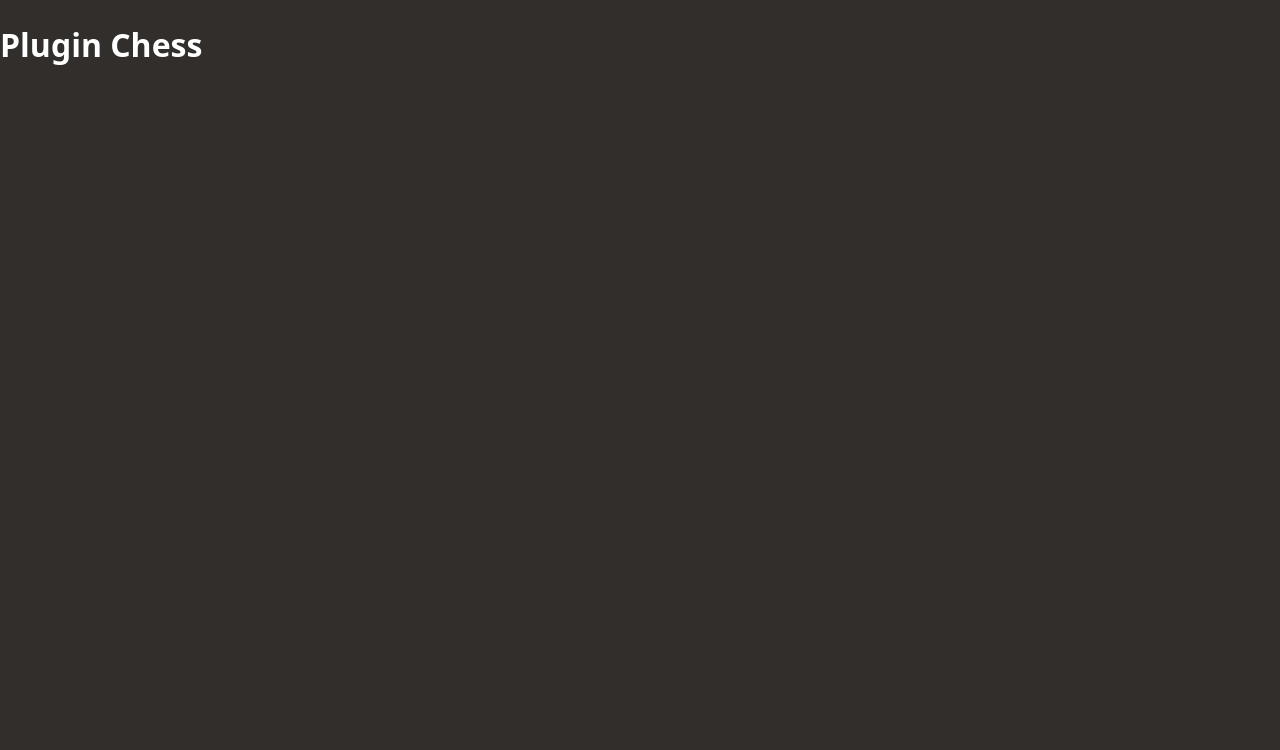
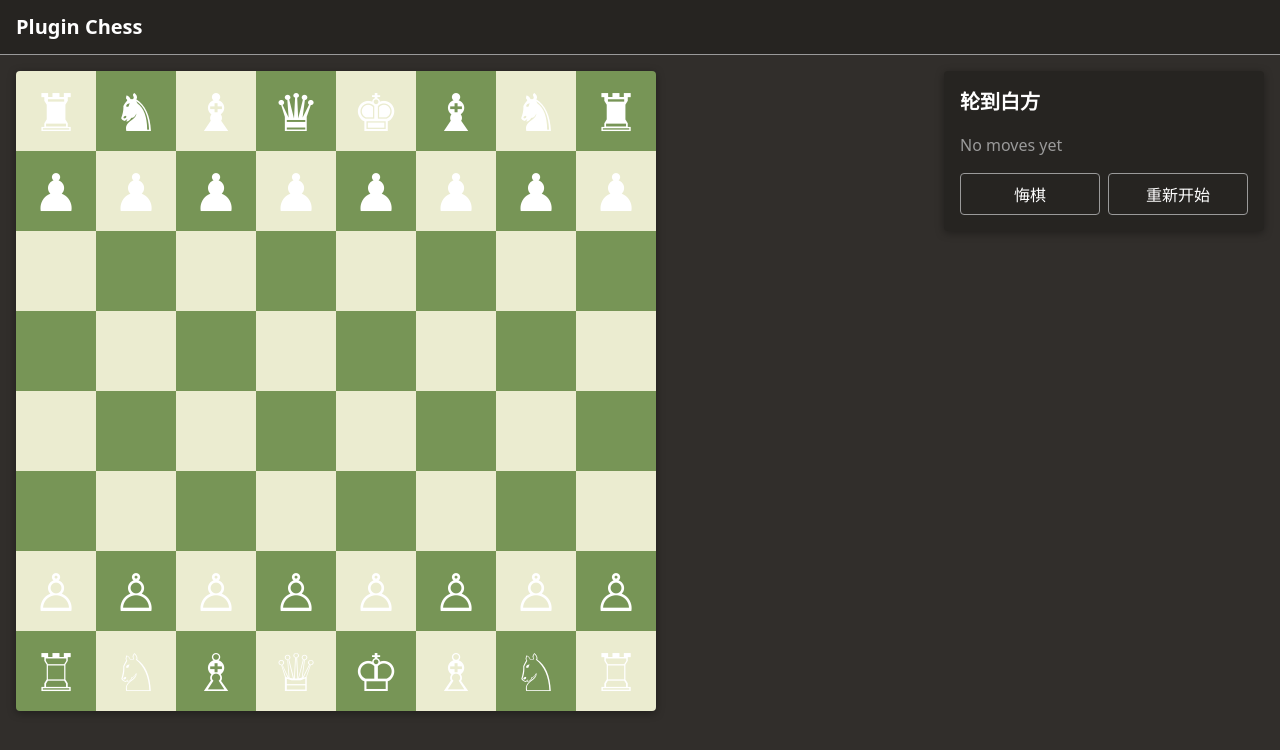
Before and after one commit to Cheeswolf/ChessForge, a React (Vite) app: page / in a window 1280 px wide. Shown: the top 750 px of the page. Built offline with nearby package versions, Linux system fonts and the light colour scheme.

Commit message:
feat: compose plugin chess application

```diff
--- a/src/App.tsx
+++ b/src/App.tsx
@@ -1,3 +1,117 @@
-export default function App() {
-  return <h1>Plugin Chess</h1>
+import { useEffect, useMemo } from 'react'
+import { GameCore } from './core/GameCore'
+import { PluginRegistry } from './core/PluginRegistry'
+import {
+  defaultGameConfig,
+  type AppGameConfig,
+} from './config/defaultGameConfig'
+import { useGameCore } from './hooks/useGameCore'
+import { themeToCssVariables } from './plugins/themes/ChessComTheme'
+import GameLayout from './components/GameLayout'
+import PromotionDialog from './components/PromotionDialog'
+import GameResultDialog from './components/GameResultDialog'
+
+interface AppProps {
+  config?: AppGameConfig
 }
+
+export default function App({ config = defaultGameConfig }: AppProps) {
+  const core = useMemo(
+    () =>
+      new GameCore({
+        rules: config.rules,
+        players: config.players,
+        storage: config.storage,
+      }),
+    [config],
+  )
+
+  const { theme, board } = useMemo(() => {
+    const registry = new PluginRegistry()
+    registry.registerTheme(config.theme)
+    registry.registerBoard(config.board)
+    return {
+      theme: registry.getTheme(config.theme.id),
+      board: registry.getBoard(config.board.id),
+    }
+  }, [config])
+
+  useEffect(() => {
+    const variables = themeToCssVariables(theme)
+    const rootStyle = document.documentElement.style
+
+    for (const [name, value] of Object.entries(variables)) {
+      rootStyle.setProperty(name, value)
+    }
+
+    return () => {
+      for (const name of Object.keys(variables)) {
+        rootStyle.removeProperty(name)
+      }
+    }
+  }, [theme])
+
+  const {
+    state,
+    legalMoves,
+    selectedSquare,
+    pendingPromotion,
+    selectSquare,
+    move,
+    selectPromotion,
+    cancelPromotion,
+    undo,
+    reset,
+  } = useGameCore(core)
+
+  const lastMove = state.history[state.history.length - 1]
+
+  const BoardComponent = board.Component
+
+  return (
+    <>
+      <GameLayout
+        board={
+          <BoardComponent
+            position={state.board}
+            status={state.status}
+            selectedSquare={selectedSquare}
+            legalMoves={legalMoves}
+            lastMove={lastMove}
+            onSquareSelect={selectSquare}
+            onMove={move}
+          />
+        }
+        status={state.status}
+        history={state.history}
+        onUndo={undo}
+        onReset={reset}
+      />
+
+      {pendingPromotion && (
+        <PromotionDialog
+          color={pendingPromotion.color}
+          onSelect={selectPromotion}
+          onCancel={cancelPromotion}
+        />
+      )}
+
+      <GameResultDialog
+        status={state.status}
+        onReset={reset}
+        onViewHistory={() => {
+          const historyPanel = document.querySelector('.move-history')
+          if (
+            historyPanel &&
+            typeof historyPanel.scrollIntoView === 'function'
+          ) {
+            historyPanel.scrollIntoView({
+              behavior: 'smooth',
+              block: 'start',
+            })
+          }
+        }}
+      />
+    </>
+  )
+}
--- /dev/null
+++ b/src/config/defaultGameConfig.ts
@@ -0,0 +1,33 @@
+import type { GameConfig } from '../core/GameCore'
+import { chessJsRulePlugin } from '../plugins/rules/ChessJsRulePlugin'
+import { HumanPlayerPlugin } from '../plugins/players/HumanPlayerPlugin'
+import { MemoryStoragePlugin } from '../plugins/storage/MemoryStoragePlugin'
+import { chessComTheme } from '../plugins/themes/ChessComTheme'
+import { defaultBoardPlugin } from '../plugins/board/DefaultBoardPlugin'
+import type { ThemePlugin } from '../plugins/themes/ThemePlugin'
+import type { BoardPlugin } from '../plugins/board/BoardPlugin'
+
+/**
+ * App-level config: a superset of GameConfig that additionally carries
+ * the UI-only plugins (theme + board). `rules`, `players` and `storage`
+ * are what GameCore consumes; the rest is resolved by PluginRegistry.
+ */
+export interface AppGameConfig extends GameConfig {
+  theme: ThemePlugin
+  board: BoardPlugin
+}
+
+export const defaultGameConfig: AppGameConfig = {
+  rules: chessJsRulePlugin,
+
+  players: {
+    white: new HumanPlayerPlugin('white', 'White', 'white'),
+    black: new HumanPlayerPlugin('black', 'Black', 'black'),
+  },
+
+  storage: new MemoryStoragePlugin(),
+
+  theme: chessComTheme,
+
+  board: defaultBoardPlugin,
+}
--- /dev/null
+++ b/src/core/PluginRegistry.ts
@@ -0,0 +1,37 @@
+import type { ThemePlugin } from '../plugins/themes/ThemePlugin'
+import type { BoardPlugin } from '../plugins/board/BoardPlugin'
+
+/**
+ * Central place to register and resolve UI plugins (theme + board).
+ * Keeps plugin instances from being created ad-hoc inside React files;
+ * the app registers its configured plugins here and resolves them back
+ * by id so the wiring is explicit rather than decorative.
+ */
+export class PluginRegistry {
+  private readonly themes = new Map<string, ThemePlugin>()
+  private readonly boards = new Map<string, BoardPlugin>()
+
+  registerTheme(plugin: ThemePlugin): void {
+    this.themes.set(plugin.id, plugin)
+  }
+
+  registerBoard(plugin: BoardPlugin): void {
+    this.boards.set(plugin.id, plugin)
+  }
+
+  getTheme(id: string): ThemePlugin {
+    const theme = this.themes.get(id)
+    if (!theme) {
+      throw new Error(`Theme not registered: ${id}`)
+    }
+    return theme
+  }
+
+  getBoard(id: string): BoardPlugin {
+    const board = this.boards.get(id)
+    if (!board) {
+      throw new Error(`Board not registered: ${id}`)
+    }
+    return board
+  }
+}
```
Also changed, not shown: 2 other files (tests, documents, lock files or other folders).
